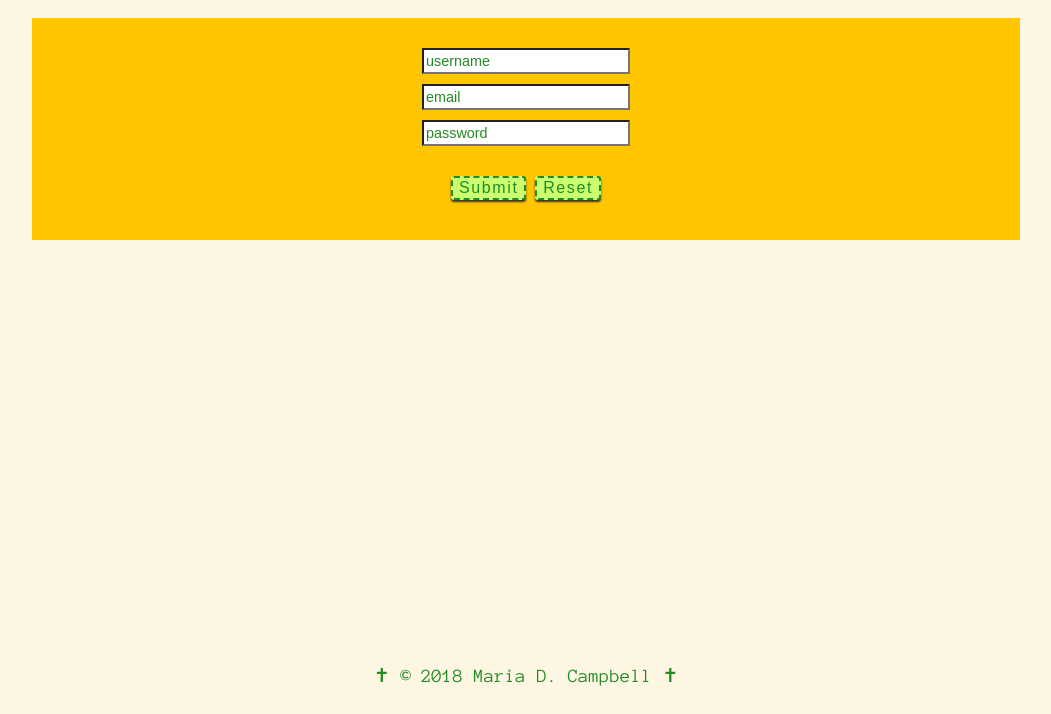
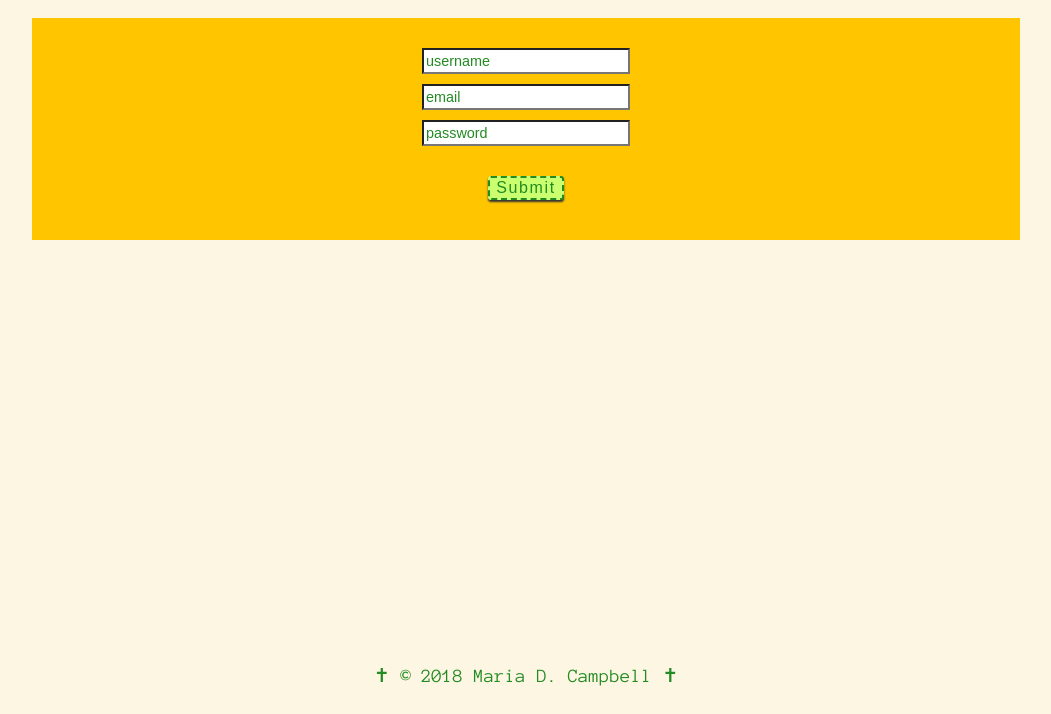
Before and after one commit to interglobalmedia/built-in-html5-form-validation, a website: page index.html in a window 1280 px wide. Shown: the part 102-816 px from the top of the page, without its empty margins (114-1165 px from the left). Drawn offline with Linux system fonts and the light colour scheme.

Commit message:
Remove reset button

```diff
--- a/index.html
+++ b/index.html
@@ -29,7 +29,6 @@
                 one number, one lowercase and one uppercase letter and must be least 13 characters long, but no more than 24 characters long, containing letters, numbers or the underscore."
                     required>
                 <button type="submit" form="userForm" id="btn">Submit</button>
-                <button id="btnReset">Reset</button>
             </form>
         </div>
     </div>
```
